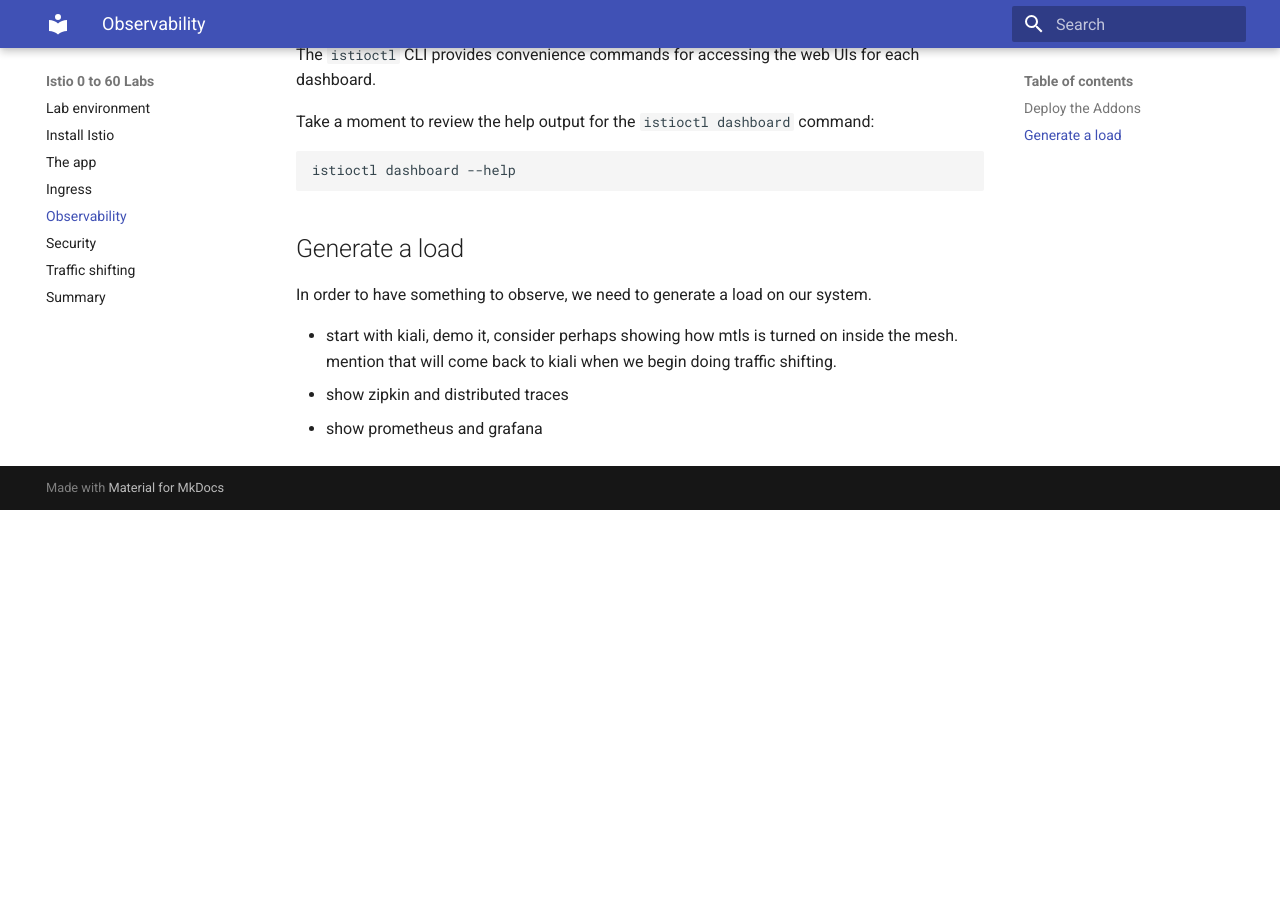
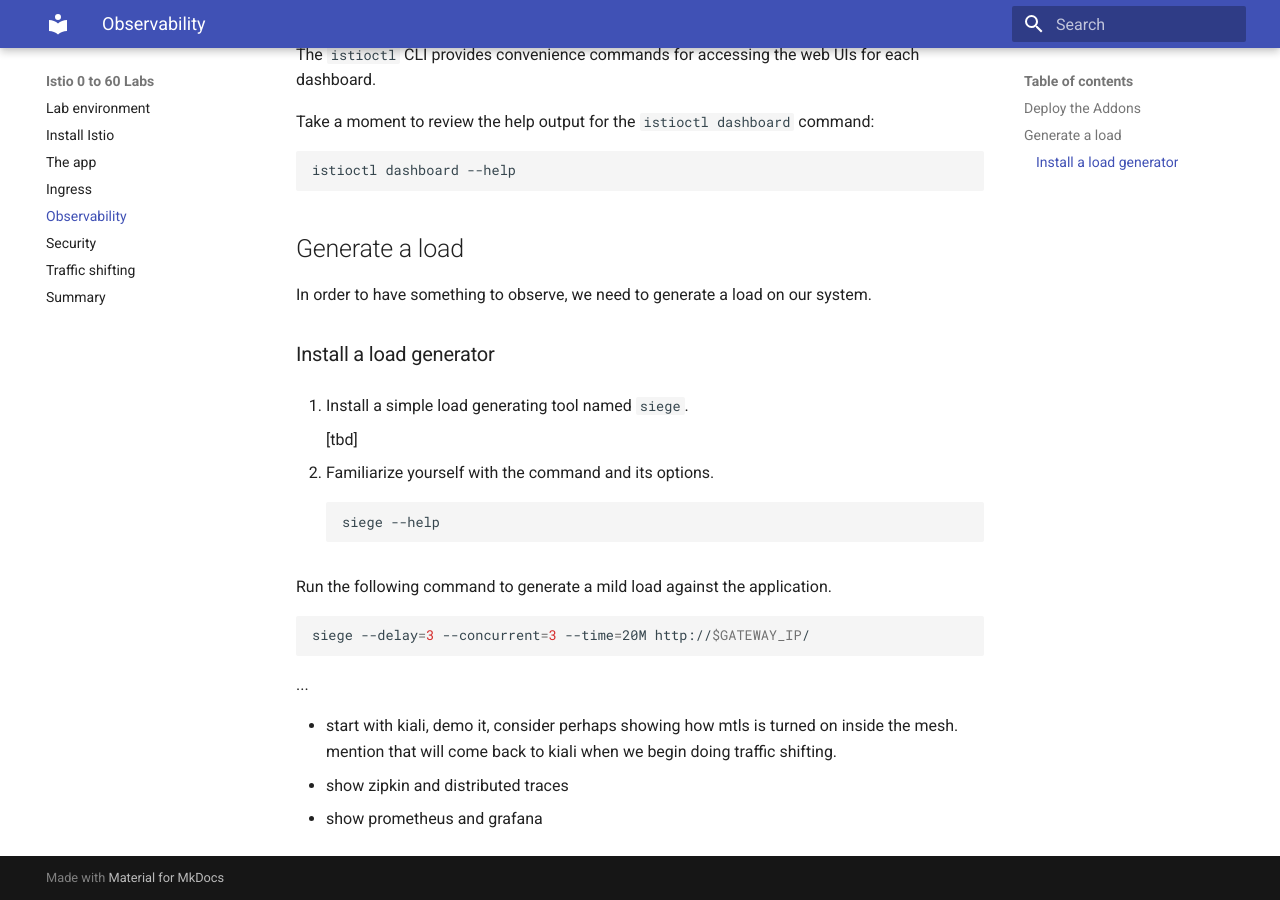
Before and after one commit to tetratelabs/istio-0to60, an MkDocs documentation site: the page built from docs/dashboards.md, in a window 1280 px wide and 900 px high, scrolled down 960 px. Built offline with MkDocs 1.6.1 and Material for MkDocs 9.7.7, drawn with Linux system fonts in a browser that asks for light colours; before the commit the page ends 1470 px from its top, so only the background shows below that.

Commit message:
a little more..

````diff
--- a/docs/dashboards.md
+++ b/docs/dashboards.md
@@ -51,6 +51,26 @@ istioctl dashboard --help
 
 In order to have something to observe, we need to generate a load on our system.
 
+### Install a load generator
+
+1. Install a simple load generating tool named `siege`.
+
+    [tbd]
+
+1. Familiarize yourself with the command and its options.
+
+    ```shell
+    siege --help
+    ```
+
+Run the following command to generate a mild load against the application.
+
+```shell
+siege --delay=3 --concurrent=3 --time=20M http://$GATEWAY_IP/
+```
+
+...
+
 - start with kiali, demo it, consider perhaps showing how mtls is turned on inside the mesh.  mention that will come back to kiali when we begin doing traffic shifting.
 - show zipkin and distributed traces
 - show prometheus and grafana
````
